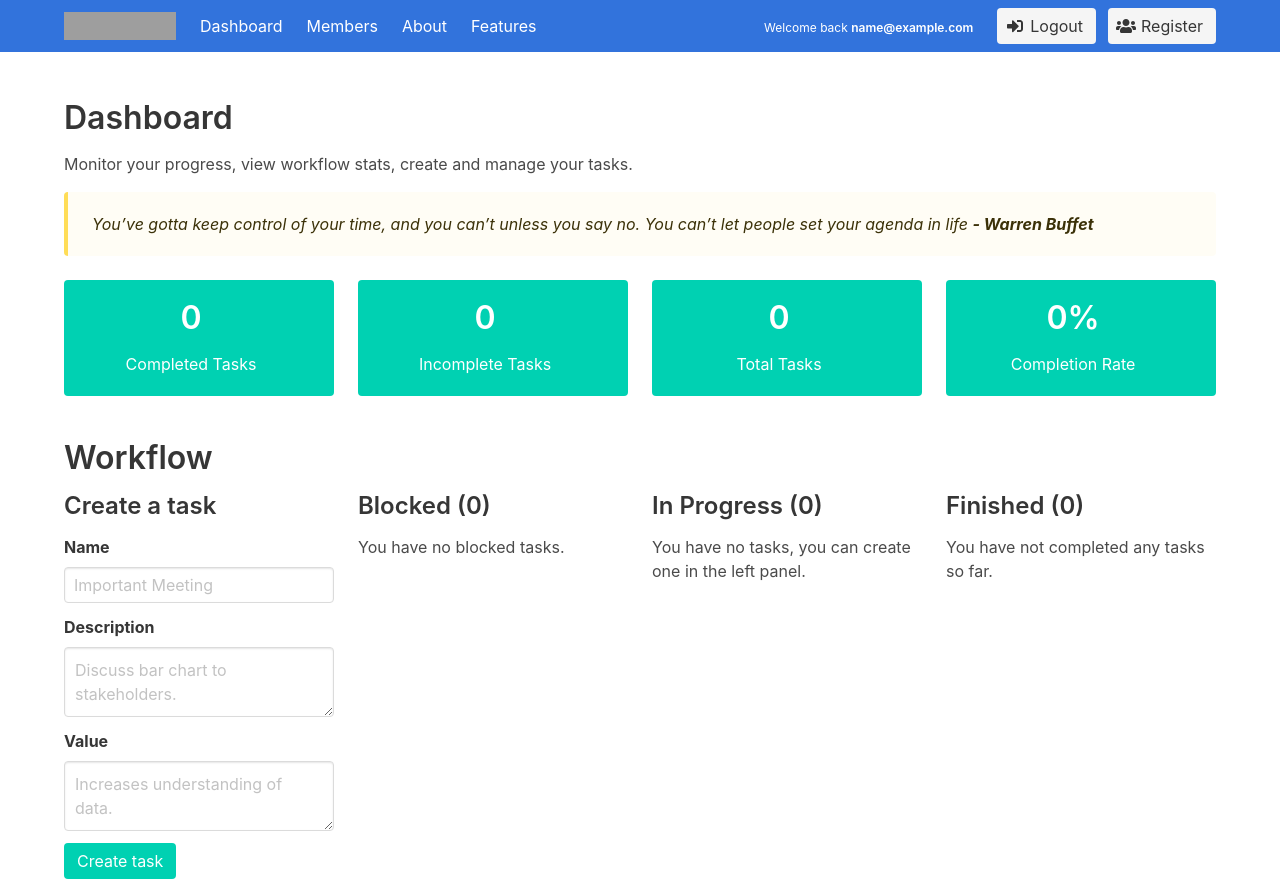
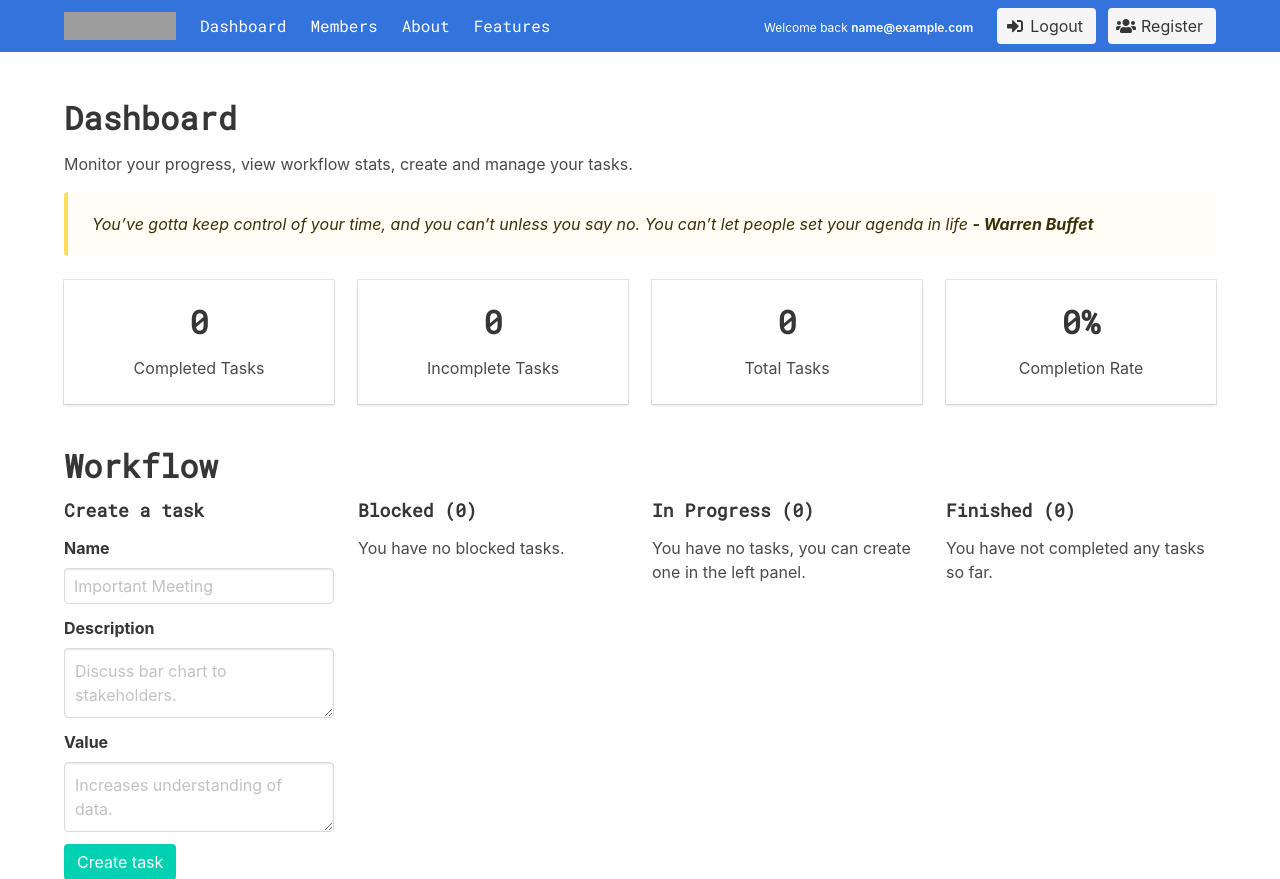
Before and after one commit to danielc92/flask-todo, a Flask app: page / in a window 1280 px wide. Shown: the top 879 px of the page. Run offline with Flask 2, Linux system fonts and the light colour scheme; the visitor is signed in with stand-in values (Sample User, id 1); data that the repository does not hold is empty; some libraries are stand-ins or nearby versions; grey boxes are pictures that could not be loaded.

Commit message:
Styling changes, Added roboto mono font

```diff
--- a/templates/base.html
+++ b/templates/base.html
@@ -5,9 +5,22 @@
     <meta charset="utf-8">
     <meta name="viewport" content="width=device-width, initial-scale=1">
     <title>{{ title }}</title>
+    <link href="https://fonts.googleapis.com/css?family=Roboto|Roboto+Mono" rel="stylesheet">
     <link rel="stylesheet" href="https://cdnjs.cloudflare.com/ajax/libs/bulma/0.7.4/css/bulma.min.css">
     <link rel="stylesheet" type="text/css" href="{{ url_for('static', filename='main.css') }}">
     <script defer src="https://use.fontawesome.com/releases/v5.3.1/js/all.js"></script>
+
+    <style type="text/css">
+        .cf-one {
+            font-family: 'Roboto Mono', monospace;
+        }
+
+        .underline-hover:hover {
+            font-weight: bold;
+
+        }
+
+    </style>
     <!--script type="text/javascript" src="{{ url_for('static', filename='font-awesome-v5.0.7.js') }}"></script-->
 </head>
 
@@ -25,17 +38,17 @@
                 </div>
             </div>
             <div id="navMenuColordark-example" class="navbar-menu">
-                <div class="navbar-start">
-                    <a class="navbar-item" href="{{ url_for('home') }}">
+                <div class="navbar-start cf-one">
+                    <a class="navbar-item underline-hover" href="{{ url_for('home') }}">
                         Dashboard
                     </a>
-                    <a class="navbar-item" href="{{ url_for('members') }}">
+                    <a class="navbar-item underline-hover" href="{{ url_for('members') }}">
                         Members
                     </a>
-                    <a class="navbar-item" href="{{ url_for('about') }}">
+                    <a class="navbar-item underline-hover" href="{{ url_for('about') }}">
                         About
                     </a>
-                    <a class="navbar-item" href="{{ url_for('features') }}">
+                    <a class="navbar-item underline-hover" href="{{ url_for('features') }}">
                         Features
                     </a>
                 </div>
--- a/templates/board.html
+++ b/templates/board.html
@@ -3,7 +3,7 @@
 <section class="section">
     <section class="container">
         <article class="content">
-            <h1>Dashboard</h1>
+            <h1 class="cf-one">Dashboard</h1>
 
                 <p>Monitor your progress, view workflow stats, create and manage your tasks.</p>
                 <article class="message is-warning">
@@ -28,19 +28,23 @@
                 {% for s in stats %}
                 {% for k, v in s.items() %}
                 <article class="column">
-                    <div style="height:100%;" class="notification is-primary has-text-centered">
-                        <h1 class="has-text-white">{{ v }}</h1>
+                    <div style="height:100%;" class="card is-white has-text-centered">
+                        <div class="card-content">
+                            <h1 class="cf-one">{{ v }}</h1>
                         <p>{{ k }}</p>
+
+                        </div>
+
                     </div>
                 </article>
                 {% endfor %}
                 {% endfor %}
             </section>
 
-            <h1 id="piles">Workflow</h1>
+            <h1 class="cf-one" id="piles">Workflow</h1>
             <section class="columns">
                 <article class="column">
-                    <h3>Create a task</h3>
+                    <h5 class="cf-one">Create a task</h5>
 
                     <form class="form" method="post">
                         <div class="field">
@@ -62,7 +66,7 @@
                 </article>
 
                 <article class="column">
-                    <h3>Blocked ({{ tasks_blocked|length }})</h3>
+                    <h5 class="cf-one">Blocked ({{ tasks_blocked|length }})</h5>
                         {% if tasks_blocked|length < 1 %}
                         <p>You have no blocked tasks.</p>
                         {% endif %}
@@ -70,7 +74,7 @@
                         {% for d in tasks_blocked %}
                                 <article class="message is-danger">
                                     <div class="message-header">
-                                            <p class="is-marginless">{{ d['name'] }}</p>
+                                            <p class="is-marginless cf-one">{{ d['name'] }}</p>
                                             <a class="delete" href="{{ url_for('update_task', status='delete', uuid=d['uuid'])}}" aria-label="delete"></a>
                                           </div>
                                     <div class="message-body">
@@ -82,7 +86,7 @@
                 </article>
 
                 <article class="column">
-                    <h3>In Progress ({{ tasks_incomplete|length }})</h3>
+                    <h5 class="cf-one">In Progress ({{ tasks_incomplete|length }})</h5>
                         {% if tasks_incomplete|length < 1 %}
                         <p>You have no tasks, you can create one in the left panel.</p>
                         {% endif %}
@@ -90,7 +94,7 @@
                         {% for d in tasks_incomplete %}
                                 <article class="message is-info">
                                     <div class="message-header">
-                                            <p class="is-marginless">{{ d['name'] }}</p>
+                                            <p class="is-marginless cf-one">{{ d['name'] }}</p>
                                             <a class="delete" href="{{ url_for('update_task', status='delete', uuid=d['uuid'])}}" aria-label="delete"></a>
                                           </div>
                                     <div class="message-body">
@@ -102,7 +106,7 @@
                         {% endfor %}
                 </article>
                 <article class="column">
-                    <h3>Finished ({{ tasks_complete|length }})</h3>
+                    <h5 class="cf-one">Finished ({{ tasks_complete|length }})</h5>
 
                         {% if tasks_complete|length < 1 %}
                             <p>You have not completed any tasks so far.</p>
@@ -111,7 +115,7 @@
                         {% for d in tasks_complete %}
                                 <article class="message is-primary">
                                     <div class="message-header">
-                                            <p class="is-marginless">{{ d['name'] }}</p>
+                                            <p class="is-marginless cf-one">{{ d['name'] }}</p>
                                             <a class="delete" href="{{ url_for('update_task', status='delete', uuid=d['uuid'])}}" aria-label="delete"></a>
                                           </div>
                                     <div class="message-body">
--- a/templates/features.html
+++ b/templates/features.html
@@ -4,9 +4,9 @@
 <section class="section">
 	<section class="container">
 		<article class="content">
-			<h1>Features Page</h1>
+			<h1 class="cf-one">Features</h1>
 			<p>This page lists features that have already been built into the application, as well as features I wish to add in the future.</p>
-			<h3>Current Features</h3>
+			<h3 class="cf-one">Current Features</h3>
 			<p>This applications intent is to drive productivity through a simple and easy to GUI and intuitive design. The following features are currently included;
 			<ul>
 				<li><strong>Registration</strong> and <strong>Login</strong> system</li>
@@ -26,7 +26,7 @@
 				<li>More detailed options for tasks (value and time metrics)</li>
 			</ul>
 
-			<h3>Future Considerations</h3>
+			<h3 class="cf-one">Future Considerations</h3>
 			<p>Features I would like to build out in the future;</p>
 			<ul>
 				<li>Breaking down tasks into <strong>micro-tasks</strong> or introducing a 'project' functionality where tasks are nested within 'projects'</li>
--- a/templates/login.html
+++ b/templates/login.html
@@ -5,7 +5,7 @@
 	<section class="container">
 		<section class="column is-two-fifths">
 		<article class="content">
-			<h2>Login Page</h2>
+			<h2 class="cf-one">Login Page</h2>
 			<p>Fill in your details below and press <strong>Login</strong> button to proceed.</p>
 			<form class="form" method="POST">
 
--- a/templates/members.html
+++ b/templates/members.html
@@ -3,7 +3,7 @@
 <section class="section">
     <section class="container">
         <section class="content">
-            <h2>Members Page</h2>
+            <h1 class="cf-one">Members</h1>
             <p>This page shows members who are currently registered.</p>
         </section>
         <section class="columns is-multiline">
--- a/templates/register.html
+++ b/templates/register.html
@@ -5,7 +5,7 @@
 	<section class="container">
 		<section class="column is-two-fifths">
 		<article class="content">
-			<h1>Registration Page</h1>
+			<h1 class="cf-one">Registration Page</h1>
 			<p class="help">Fill in your details below and press register button to submit.</p>
 			<form class="form" method="POST">
 
```
Also changed, not shown: templates/about.html (+4 -4 lines).
